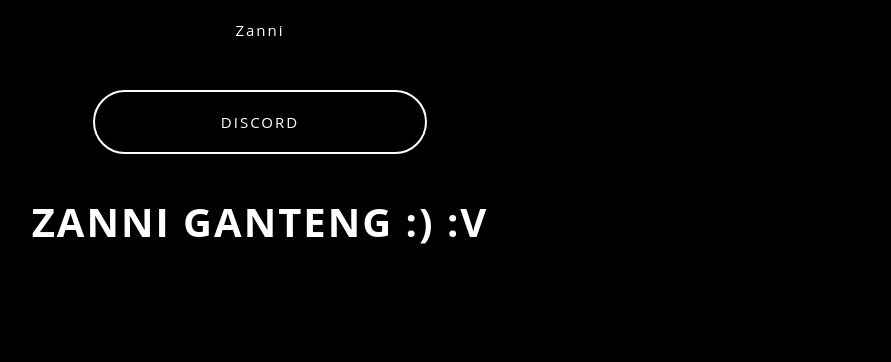
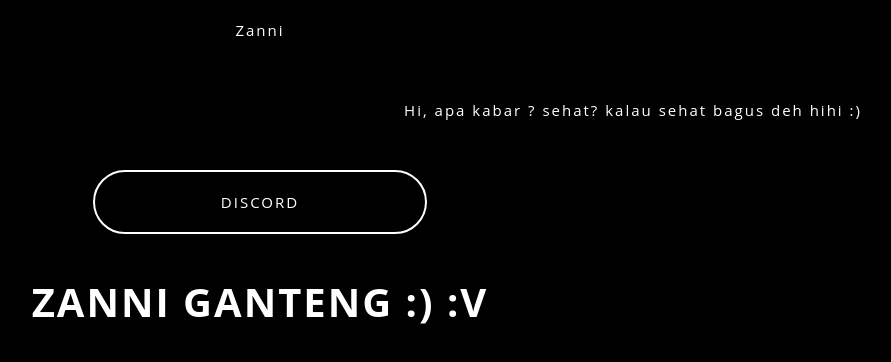
Before and after one commit to PhanterZanni/phanterzanni.github.io, a plain HTML site: page index.html in a window 1280 px wide. Shown: the part 236-598 px from the top of the page, without its empty margins (380-1271 px from the left). Drawn offline with Linux system fonts and the light colour scheme.

Commit message:
Updated UI

```diff
--- a/index.html
+++ b/index.html
@@ -10,6 +10,8 @@
 
         <div class="profile-name">Zanni</div>
 
+        <div class="profile-descripsion">Hi, apa kabar ? sehat? kalau sehat bagus deh hihi :)</div>
+
         <!-- Links -->
         <!-- <a href="https://youtube.com" class="Links">YOUTUBE</a> -->
         <a href="https://discord.gg/P7QGD4qf75" class="Links">DISCORD</a>
--- a/style.css
+++ b/style.css
@@ -21,6 +21,11 @@ img {
 
 .profile-name {
     text-align: center;
+    padding: 30px;
+}
+
+.profile-descripsion {
+    text-align: end;
     padding: 30px;
 }
 
```
